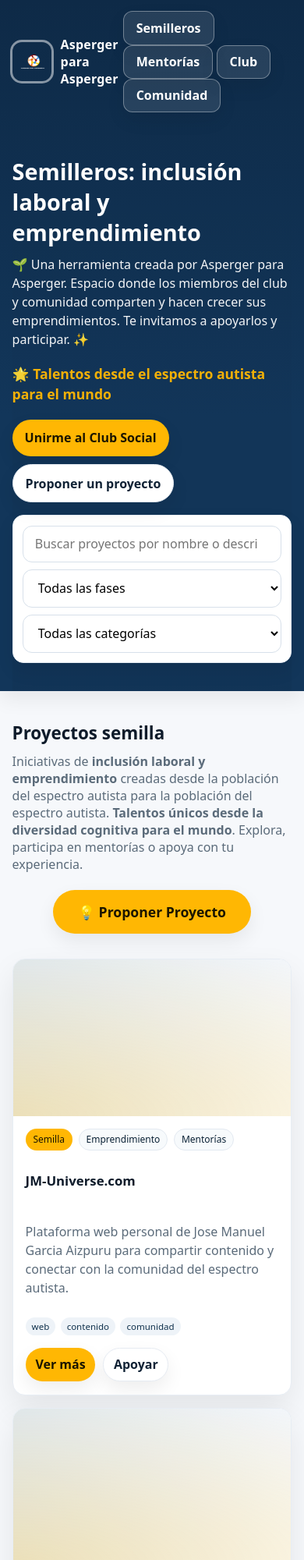
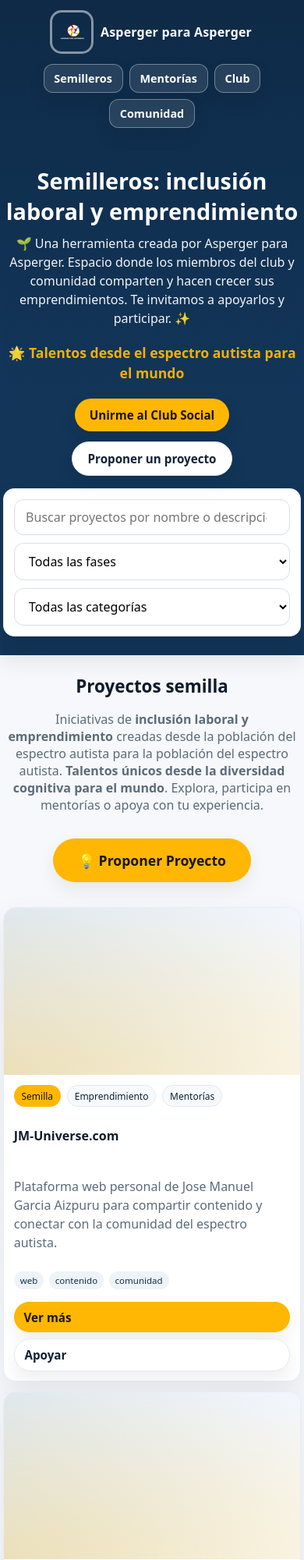
Before and after one commit to ojaramil/semilleros, a plain HTML site: page index.html in a window 390 px wide. Shown: the top 2000 px of the page at 78% size. Drawn offline with Linux system fonts and the light colour scheme.

Commit message:
Update index.html

```diff
--- a/index.html
+++ b/index.html
@@ -2,7 +2,7 @@
 <html lang="es">
 <head>
   <meta charset="utf-8" />
-  <meta name="viewport" content="width=device-width, initial-scale=1" />
+  <meta name="viewport" content="width=device-width, initial-scale=1, maximum-scale=5, user-scalable=yes" />
   <title>Semilleros | Asperger para Asperger</title>
   <meta name="description" content="Semilleros: sembrar, regar y apoyar proyectos creados desde Asperger para Asperger." />
 
@@ -47,6 +47,14 @@
     a{ color:inherit; text-decoration: none; }
     .container{ width:min(1120px, 92vw); margin-inline:auto; }
 
+    /* Mobile container improvements */
+    @media (max-width: 768px) {
+      .container{ width: min(100%, 95vw); }
+    }
+    @media (max-width: 480px) {
+      .container{ width: min(100%, 98vw); }
+    }
+
     /* === Header === */
     header{
       background: linear-gradient(180deg, var(--brand-bg), #12365a 60%);
@@ -54,25 +62,41 @@
       position: sticky; top:0; z-index: 10;
       box-shadow: var(--shadow-1);
     }
-    .nav{ display:flex; align-items:center; justify-content:space-between; gap:1rem; padding: .9rem 0; }
+    .nav{ display:flex; align-items:center; justify-content:space-between; gap:1rem; padding: .9rem 0; flex-wrap: wrap; }
     .brand{ display:flex; align-items:center; gap:.75rem; font-weight: 800; letter-spacing:.2px; }
     .brand .logo{
       inline-size: 50px; block-size:50px; border-radius:12px;
       object-fit: contain;
       box-shadow: 0 0 0 3px rgba(255,255,255,.5);
     }
-    .nav a.btn{ padding:.6rem 1rem; border-radius:12px; background:rgba(255,255,255,.1); border:1px solid rgba(255,255,255,.35); color:#fff; font-weight:600; }
+    .nav a.btn{ padding:.6rem 1rem; border-radius:12px; background:rgba(255,255,255,.1); border:1px solid rgba(255,255,255,.35); color:#fff; font-weight:600; text-decoration: none; }
     .nav a.btn:hover{ background:rgba(255,255,255,.18); }
+
+    /* Mobile navigation */
+    @media (max-width: 768px) {
+      .nav{ flex-direction: column; gap: 1rem; padding: 1rem 0; }
+      .nav .links{ display: flex; gap: 0.5rem; flex-wrap: wrap; justify-content: center; }
+      .nav a.btn{ padding: .5rem .8rem; font-size: 0.9rem; }
+    }
 
     /* === Hero === */
     .hero{ color:#fff; padding: 2.6rem 0 2.2rem; background: linear-gradient(180deg, transparent, rgba(0,0,0,.04)); }
     .hero h1{ font-size: clamp(1.8rem, 2.6vw + 1rem, 3rem); margin:0 0 .6rem; }
     .hero p{ margin:0 0 1.2rem; max-width: 60ch; line-height:1.5; opacity:.95; }
-    .actions{ display:flex; gap:.6rem; flex-wrap:wrap; }
-    .btn{ display:inline-flex; align-items:center; gap:.55rem; padding:.8rem 1rem; border-radius: 999px; border:0; cursor:pointer; font-weight:700; box-shadow: var(--shadow-1); }
+    .actions{ display:flex; gap:.6rem; flex-wrap:wrap; justify-content: center; }
+    .btn{ display:inline-flex; align-items:center; gap:.55rem; padding:.8rem 1rem; border-radius: 999px; border:0; cursor:pointer; font-weight:700; box-shadow: var(--shadow-1); text-decoration: none; }
     .btn.primary{ background: var(--brand-accent); color:#1b1500; }
     .btn.secondary{ background: #fff; color:#102235; border:1px solid #e6ebf2; }
     .btn:focus-visible{ outline: 3px solid var(--ring); outline-offset: 2px; }
+
+    /* Mobile hero */
+    @media (max-width: 768px) {
+      .hero{ padding: 2rem 0 1.5rem; }
+      .hero h1{ font-size: 1.8rem; text-align: center; }
+      .hero p{ text-align: center; max-width: 100%; }
+      .actions{ justify-content: center; gap: 0.8rem; }
+      .btn{ padding: .7rem 1.2rem; font-size: 0.95rem; }
+    }
 
     /* === Barra de herramientas === */
     .toolbar{ background:#fff; border:1px solid #e7edf4; margin-top: 1rem; border-radius: 14px; padding: .8rem; display:grid; grid-template-columns: 1fr 200px 160px; gap:.6rem; box-shadow: var(--shadow-1); }
@@ -84,9 +108,17 @@
     .section h2{ font-size: clamp(1.4rem, 1.2vw + 1rem, 2rem); margin:0 0 .6rem; }
     .section p.lead{ margin:0 0 1.4rem; color:var(--muted); max-width: 70ch; }
 
-    .grid{ display:grid; grid-template-columns: repeat(auto-fit, minmax(300px, 1fr)); gap:1rem; }
-    @media (max-width: 980px){ .grid{ grid-template-columns: repeat(2, 1fr);} }
-    @media (max-width: 640px){ .grid{ grid-template-columns: 1fr; } }
+    /* Mobile section improvements */
+    @media (max-width: 768px) {
+      .section{ padding: 1.5rem 0; }
+      .section h2{ text-align: center; margin-bottom: 1rem; }
+      .section p.lead{ text-align: center; max-width: 100%; margin-bottom: 2rem; }
+    }
+
+    .grid{ display:grid; grid-template-columns: repeat(auto-fit, minmax(300px, 1fr)); gap:1.5rem; }
+    @media (max-width: 980px){ .grid{ grid-template-columns: repeat(2, 1fr); gap: 1.2rem; } }
+    @media (max-width: 640px){ .grid{ grid-template-columns: 1fr; gap: 1rem; } }
+    @media (max-width: 480px){ .grid{ grid-template-columns: 1fr; gap: 0.8rem; } }
 
     .card{ background: var(--card); border: 1px solid #e7edf4; border-radius: var(--radius); box-shadow: var(--shadow-2); overflow:hidden; display:flex; flex-direction:column; }
     .thumb{ aspect-ratio: 16 / 9; background: radial-gradient(1200px 400px at 0% 100%, rgba(255,183,3,.25), transparent 60%), linear-gradient(120deg, #dfe9f3, #f9fbff); }
@@ -98,8 +130,16 @@
     .desc{ color: var(--muted); line-height:1.5; }
     .tags{ display:flex; gap:.4rem; flex-wrap:wrap; }
     .tags .tag{ font-size:.72rem; padding:.25rem .5rem; border-radius:999px; background:#eef3f8; color:#11324d; }
-    .card .actions{ margin-top:.4rem; }
-    .card .actions .btn{ padding:.6rem .8rem; font-weight:700; }
+    .card .actions{ margin-top:.4rem; display: flex; gap: 0.5rem; flex-wrap: wrap; }
+    .card .actions .btn{ padding:.6rem .8rem; font-weight:700; flex: 1; min-width: 120px; text-align: center; }
+
+    /* Mobile card improvements */
+    @media (max-width: 640px) {
+      .card .actions{ flex-direction: column; }
+      .card .actions .btn{ flex: none; width: 100%; }
+      .content{ padding: 0.8rem; }
+      .title{ font-size: 1rem; }
+    }
 
     /* === Footer === */
     footer{ margin-top: 2rem; padding: 2rem 0; color:#e9f1fa; background: #0c213a; }
```
